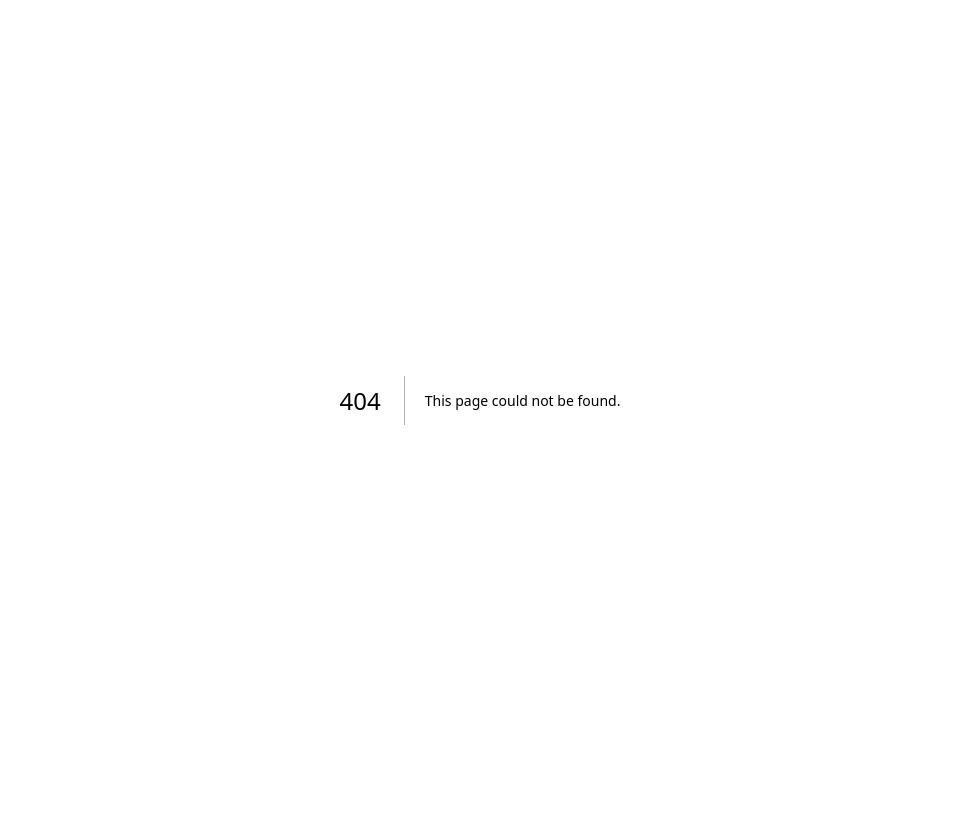
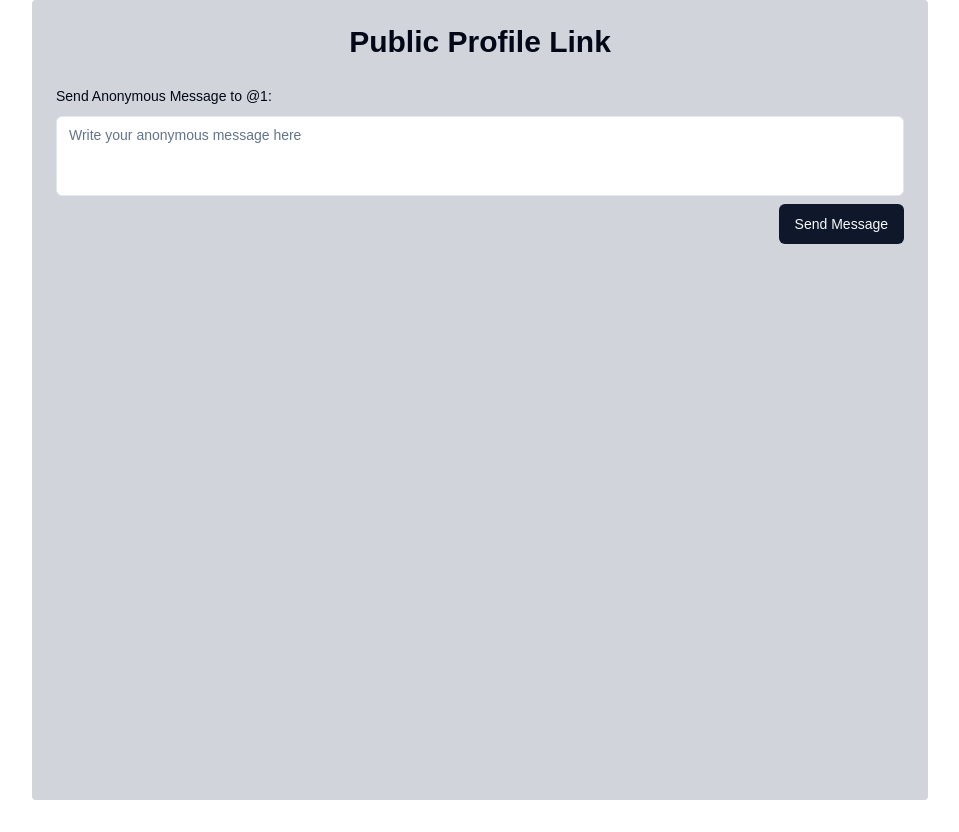
Before and after one commit to BenjaminAlladi10/Ananymous-Feedback, a Next.js app: page /u/1 in a window 1280 px wide. Before the commit this address had no page. Shown: the whole page, without its empty margins (160-1119 px from the left). Before the commit the page ends 800 px from the top, so only its background shows below. Built offline with nearby package versions, Linux system fonts and the light colour scheme.

Commit message:
send anonymously

```diff
--- /dev/null
+++ b/src/app/u/[username]/page.tsx
@@ -0,0 +1,118 @@
+"use client";
+
+import { messageSchema } from '@/zodSchemas/messageSchema';
+import { zodResolver } from '@hookform/resolvers/zod';
+import { useParams } from 'next/navigation';
+import React, { useState } from 'react'
+import { useForm } from 'react-hook-form';
+import z from 'zod';
+
+import {
+    Form,
+    FormControl,
+    FormField,
+    FormItem,
+    FormLabel,
+    FormMessage,
+} from '@/components/ui/form';
+
+import { Textarea } from '@/components/ui/textarea';
+import { toast } from '@/hooks/use-toast';
+import { Button } from '@/components/ui/button';
+import { Loader2 } from 'lucide-react';
+import { ApiResponse } from '@/types/ApiResponse';
+import axios, { AxiosError } from 'axios';
+
+
+export default function page() {
+    const [isSending, setIsSending]= useState(false);
+
+    const params= useParams();
+    const username= params.username;
+
+    const form= useForm({
+        resolver: zodResolver(messageSchema),
+        defaultValues: {
+            content: ""
+        }
+    });
+
+
+    const onSubmit= async(data: z.infer<typeof messageSchema>)=>{
+        console.log("data:", data);
+        setIsSending(true);
+
+        try
+        {
+            const res= await axios.post("/api/send-message", {
+                username: username,
+                ...data
+            });
+
+            toast({
+                title: res.data.message,
+                variant: 'default',
+            });
+
+            form.setValue("content", "");
+        }
+        catch (error)
+        {
+            console.log("error:", error);
+
+            const axiosError = error as AxiosError<ApiResponse>;
+
+            toast({
+                title: 'Error',
+                description:
+                axiosError.response?.data.message ?? 'Failed to sent message',
+                variant: 'destructive',
+            });
+        }
+        finally
+        {
+            setIsSending(false);
+        }
+    };
+
+    return (
+        <div className="container mx-auto my-8 mt-0 p-6 bg-gray-300 min-h-[100vh] rounded max-w-4xl">
+            <h1 className="text-3xl font-bold mb-6 text-center">
+                Public Profile Link
+            </h1>
+
+            <Form {...form}>
+                <form action="" onSubmit={form.handleSubmit(onSubmit)}>
+                    <FormField name="content" control={form.control}
+                        render={({field})=>(
+                            <FormItem>
+                                <FormLabel className="text-sm">
+                                    Send Anonymous Message to @{username}:
+                                </FormLabel>
+
+                                <FormControl>
+                                    <Textarea placeholder="Write your anonymous message here" className="resize-none" {...field}></Textarea>
+                                </FormControl>
+
+                                <FormMessage/>
+                            </FormItem>
+                        )}
+                    />
+
+                    <div className="mt-2 flex justify-end">
+                        {
+                            !isSending?(
+                                <Button type="submit">Send Message</Button>
+                            ):(
+                                <Button disabled={isSending}>
+                                    <Loader2 className="mr-2 h-4 w-4 animate-spin"/>
+                                    Sending...
+                                </Button>
+                            )
+                        }
+                    </div>
+                </form>
+            </Form>
+        </div>
+    );
+}
```
